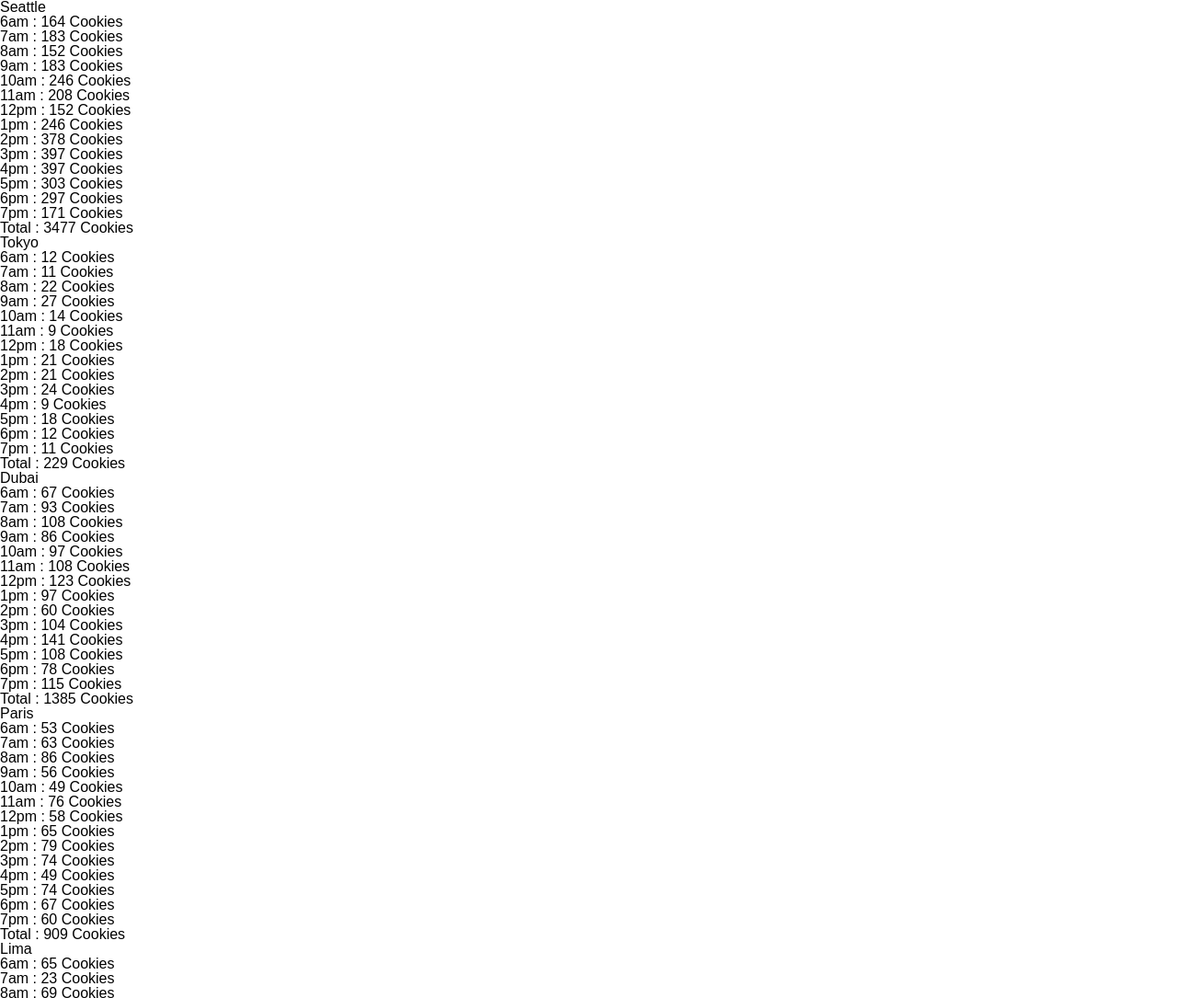
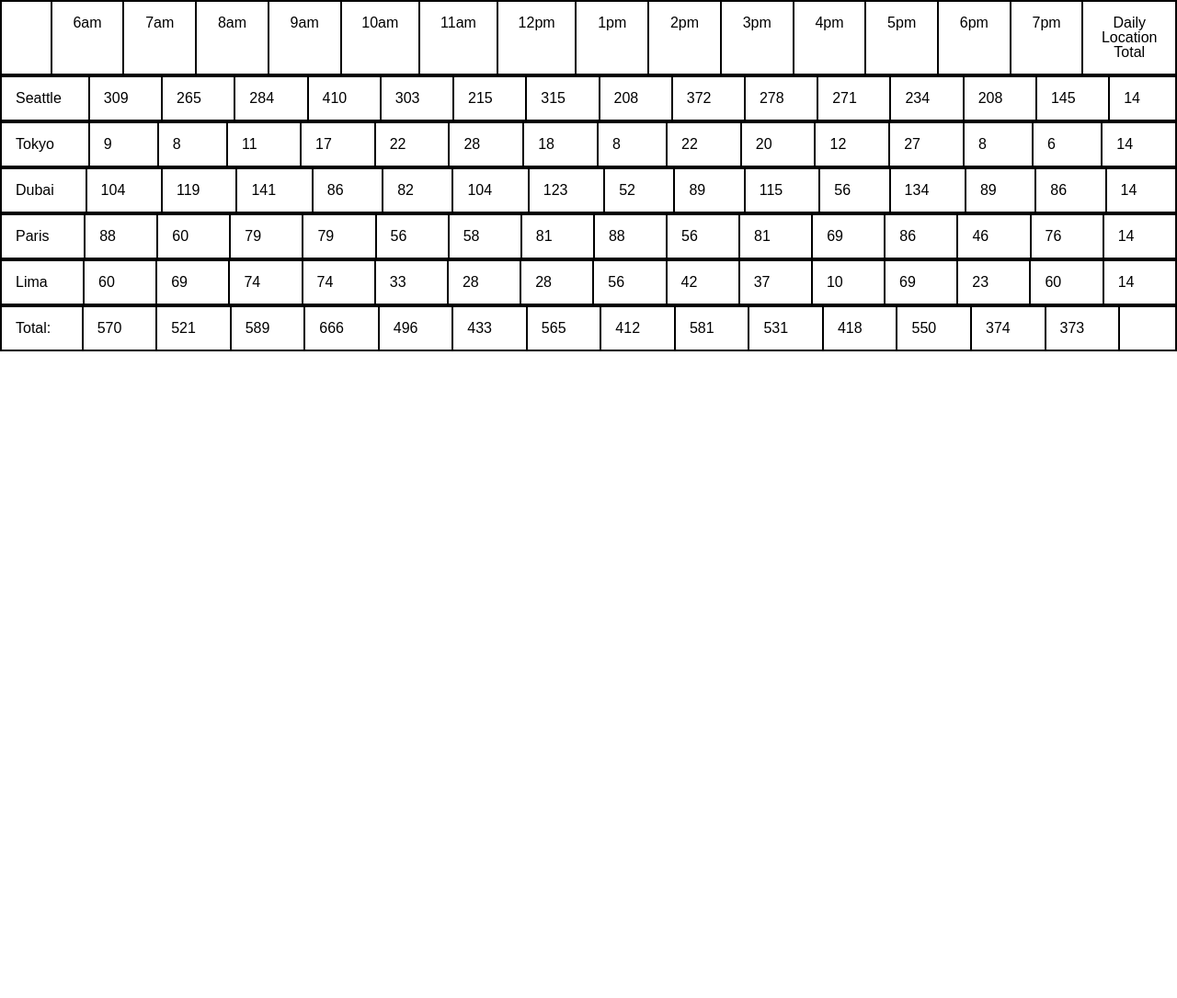
Before and after one commit to abdullahnazzal/cookieStand, a plain HTML site: page sales.html in a window 1280 px wide. Shown: the top 1085 px of the page at 92% size. After the commit the page ends 800 px from the top, so only its background shows below. Drawn offline with Linux system fonts and the light colour scheme.

Commit message:
add Constructor

```diff
--- a/CSS/style.css
+++ b/CSS/style.css
@@ -4,3 +4,24 @@
   img {
     width: 100px;
   }
+  table,tr,th{
+    padding: 15px;;
+    border: 2px solid black;
+    border-collapse: collapse;
+    width: 100px;
+
+  }
+  table,tr,td{
+    padding: 15px;;
+    border: 2px solid black;
+    border-collapse: collapse;
+    width: 100px;
+
+  }
+  table {
+    border-spacing: 50px;
+    width:100%;
+  }
+  th td {
+    text-align: center;
+  }
--- a/JS/app.js
+++ b/JS/app.js
@@ -4,268 +4,138 @@
 
 let hours = ['6am', '7am', '8am', '9am', '10am', '11am', '12pm', '1pm', '2pm', '3pm', '4pm', '5pm', '6pm', '7pm'];
 
-let Seattle = {
-    loc: "Seattle",
-    minCust: 23,
-    maxCust: 65,
-    avgCust: 6.3,
-    total: 0,
-    customerNumberPerHours: [],
-    cookiesNumberPerHours: [],
-    custRandom: function () {
+let listOfShops = [];
+function firstRaw() {
+    let divEL = document.getElementById("list1");
+    let tableEl = document.createElement("table");
+    divEL.appendChild(tableEl);
+    let trEl = document.createElement("tr");
+    tableEl.appendChild(trEl);
+    let tdEl1 = document.createElement("th");
+    tdEl1.textContent = "                           ";
+    trEl.appendChild(tdEl1);
+    for (let i = 0; i < hours.length; i++) {
+        let thEl = document.createElement("th");
+        thEl.textContent = hours[i];
+        trEl.appendChild(thEl);
+    }
+    let thEl2 = document.createElement("th");
+    thEl2.textContent = "Daily Location Total";
+    trEl.appendChild(thEl2);
+};
+function lastRaw() {
+    let divEL = document.getElementById("list1");
+    let tableEl = document.createElement("table");
+    divEL.appendChild(tableEl);
+    let trEl = document.createElement("tr");
+    tableEl.appendChild(trEl);
+    let tdEl1 = document.createElement("td");
+    tdEl1.textContent = "Total: ";
+    trEl.appendChild(tdEl1);
+    for (let i = 0; i < hours.length; i++) {
+        let thEl = document.createElement("td");
+            thEl.textContent =listOfShops[0].cookiesNumberPerHours[i]+listOfShops[1].cookiesNumberPerHours[i]+listOfShops[2].cookiesNumberPerHours[i]+listOfShops[3].cookiesNumberPerHours[i]+listOfShops[4].cookiesNumberPerHours[i];;
+            trEl.appendChild(thEl);
+    }
+    let tdEl2 = document.createElement("td");
+    tdEl2.textContent = "                 ";
+    trEl.appendChild(tdEl2);
+
+};
+
+
+function Shop(shopName, minCust, maxCust, avgCust) {
+    this.shopName = shopName;
+    this.minCust = minCust;
+    this.maxCust = maxCust;
+    this.avgCust = avgCust;
+    this.total = 0;
+    this.customerNumberPerHours = [];
+    this.cookiesNumberPerHours = [];
+    this.totalCookiesNumberPerHours = [];
+    this.hourlySales = [];
+    listOfShops.push(this);
+}
+Shop.prototype.csutRandom = function () {
     for (let i = 0; i < hours.length; i++) {
         let min = Math.ceil(this.minCust);
         let max = Math.floor(this.maxCust);
         let randCust = Math.floor(Math.random() * (max - min + 1) + min);
         this.customerNumberPerHours.push(randCust);
     }
-
-    },
-    cookiesRandom: function () {
+}
+Shop.prototype.cookiesRandom = function () {
     for (let i = 0; i < hours.length; i++) {
         this.cookiesNumberPerHours[i] = Math.ceil(this.customerNumberPerHours[i] * this.avgCust);
-            this.total+=this.cookiesNumberPerHours[i];
+        this.total += this.cookiesNumberPerHours[i];
 
     }
-    },
-    render: function () {
+}
+
+Shop.prototype.render = function () {
     let divEL = document.getElementById("list1");
-        let h2EL = document.createElement("h2");
-        h2EL.textContent = this.loc;
-
-        divEL.appendChild(h2EL)
-        let ulEL = document.createElement("ul");
-        divEL.appendChild(ulEL);
+    let tableEl = document.createElement("table");
+    divEL.appendChild(tableEl);
+    let trEl = document.createElement("tr");
+    tableEl.appendChild(trEl);
+    let tdEl1 = document.createElement("td");
+    tdEl1.textContent = this.shopName;
+    trEl.appendChild(tdEl1);
     for (let i = 0; i < hours.length; i++) {
-            let liEL = document.createElement("li");
-            liEL.textContent = hours[i] +" : " +this.cookiesNumberPerHours[i]+" Cookies";
-            ulEL.appendChild(liEL);
+        let tdEl = document.createElement("td");
+        tdEl.textContent =this.cookiesNumberPerHours[i];
+        trEl.appendChild(tdEl);
     }
-        let liTotalEL = document.createElement("li");
-        liTotalEL.textContent="Total : "+this.total+" Cookies";
-        ulEL.appendChild(liTotalEL);
-
-
+    let tdEl2 = document.createElement("td");
+    tdEl2.textContent = hours.length;
+    trEl.appendChild(tdEl2);
 
 
 
 
 }
+let seattle = new Shop("Seattle", 23, 65, 6.3);
+let tokyo = new Shop("Tokyo", 3, 24, 1.2);
+let dubai = new Shop("Dubai", 11, 38, 3.7);
+let paris = new Shop("Paris", 20, 38, 2.3);
+let lima = new Shop("Lima", 2, 16, 4.6);
+seattle.csutRandom();
+seattle.cookiesRandom();
+tokyo.csutRandom();
+tokyo.cookiesRandom();
+dubai.csutRandom();
+dubai.cookiesRandom();
+seattle.csutRandom();
+seattle.cookiesRandom();
+paris.csutRandom();
+paris.cookiesRandom();
+lima.csutRandom();
+lima.cookiesRandom();
+console.log(tokyo);
+firstRaw();
+seattle.render();
+tokyo.render();
+dubai.render();
+paris.render();
+lima.render();
+lastRaw();
 
+//trEl.appendChild(thEl);
 
-}
-//console.log(Seattle);
-Seattle.custRandom();
-Seattle.cookiesRandom();
-Seattle.render();
-//Seattle.cookiesRandom();
-console.log(Seattle);
+    // thEl.textContent="asdas";
 
-let Tokyo = {
-    loc: "Tokyo",
-    minCust: 3,
-    maxCust: 24,
-    avgCust: 1.2,
-    total: 0,
-    customerNumberPerHours: [],
-    cookiesNumberPerHours: [],
-    custRandom: function () {
-        for (let i = 0; i < hours.length; i++) {
-            let min = Math.ceil(this.minCust);
-            let max = Math.floor(this.maxCust);
-            let randCust = Math.floor(Math.random() * (max - min + 1) + min);
-            this.customerNumberPerHours.push(randCust);
-        }
+    // let divEL = document.getElementById("list1");
+    // let h2EL = document.createElement("h2");
+    // h2EL.textContent = this.loc;
 
-    },
-    cookiesRandom: function () {
-        for (let i = 0; i < hours.length; i++) {
-            this.cookiesNumberPerHours[i] = Math.ceil(this.customerNumberPerHours[i] * this.avgCust);
-            this.total+=this.cookiesNumberPerHours[i];
-
-
-        }
-        //this.cookiesNumberPerHours[0]=customerNumberPerHours[0]*avgCust;
-    },
-    render: function () {
-        let divEL = document.getElementById("list1");
-        let h2EL = document.createElement("h2");
-        h2EL.textContent = this.loc;
-
-        divEL.appendChild(h2EL)
-        let ulEL = document.createElement("ul");
-        divEL.appendChild(ulEL);
-        for (let i = 0; i < hours.length; i++) {
-            let liEL = document.createElement("li");
-            liEL.textContent = hours[i] +" : " +this.cookiesNumberPerHours[i]+" Cookies";
-            ulEL.appendChild(liEL);
-        }
-
-        let liTotalEL = document.createElement("li");
-        liTotalEL.textContent="Total : "+this.total+" Cookies";
-        ulEL.appendChild(liTotalEL);
-    }
-}
-//console.log(Seattle);
-Tokyo.custRandom();
-Tokyo.cookiesRandom();
-Tokyo.render();
-//Seattle.cookiesRandom();
-console.log(Tokyo);
-
-let Dubai = {
-    loc: "Dubai",
-    minCust: 11,
-    maxCust: 38,
-    avgCust: 3.7,
-    total: 0,
-    customerNumberPerHours: [],
-    cookiesNumberPerHours: [],
-    custRandom: function () {
-        for (let i = 0; i < hours.length; i++) {
-            let min = Math.ceil(this.minCust);
-            let max = Math.floor(this.maxCust);
-            let randCust = Math.floor(Math.random() * (max - min + 1) + min);
-            this.customerNumberPerHours.push(randCust);
-        }
-
-    },
-    cookiesRandom: function () {
-        for (let i = 0; i < hours.length; i++) {
-            this.cookiesNumberPerHours[i] = Math.ceil(this.customerNumberPerHours[i] * this.avgCust);
-            this.total+=this.cookiesNumberPerHours[i];
-
-
-        }
-        //this.cookiesNumberPerHours[0]=customerNumberPerHours[0]*avgCust;
-    },
-    render: function () {
-        let divEL = document.getElementById("list1");
-        let h2EL = document.createElement("h2");
-        h2EL.textContent = this.loc;
-
-        divEL.appendChild(h2EL)
-        let ulEL = document.createElement("ul");
-        divEL.appendChild(ulEL);
-        for (let i = 0; i < hours.length; i++) {
-            let liEL = document.createElement("li");
-            liEL.textContent = hours[i] +" : " +this.cookiesNumberPerHours[i]+" Cookies";
-            ulEL.appendChild(liEL);
-        }
-
-        let liTotalEL = document.createElement("li");
-        liTotalEL.textContent="Total : "+this.total+" Cookies";
-        ulEL.appendChild(liTotalEL);
-    }
-}
-//console.log(Seattle);
-Dubai.custRandom();
-Dubai.cookiesRandom();
-Dubai.render();
-//Seattle.cookiesRandom();
-console.log(Dubai);
-
-let Paris = {
-    loc: "Paris",
-    minCust: 20,
-    maxCust: 38,
-    avgCust: 2.3,
-    total: 0,
-    customerNumberPerHours: [],
-    cookiesNumberPerHours: [],
-    custRandom: function () {
-        for (let i = 0; i < hours.length; i++) {
-            let min = Math.ceil(this.minCust);
-            let max = Math.floor(this.maxCust);
-            let randCust = Math.floor(Math.random() * (max - min + 1) + min);
-            this.customerNumberPerHours.push(randCust);
-        }
-
-    },
-    cookiesRandom: function () {
-        for (let i = 0; i < hours.length; i++) {
-            this.cookiesNumberPerHours[i] = Math.ceil(this.customerNumberPerHours[i] * this.avgCust);
-            this.total+=this.cookiesNumberPerHours[i];
-
-
-        }
-        //this.cookiesNumberPerHours[0]=customerNumberPerHours[0]*avgCust;
-    },
-    render: function () {
-        let divEL = document.getElementById("list1");
-        let h2EL = document.createElement("h2");
-        h2EL.textContent = this.loc;
-
-        divEL.appendChild(h2EL)
-        let ulEL = document.createElement("ul");
-        divEL.appendChild(ulEL);
-        for (let i = 0; i < hours.length; i++) {
-            let liEL = document.createElement("li");
-            liEL.textContent = hours[i] +" : " +this.cookiesNumberPerHours[i]+" Cookies";
-            ulEL.appendChild(liEL);
-        }
-
-        let liTotalEL = document.createElement("li");
-        liTotalEL.textContent="Total : "+this.total+" Cookies";
-        ulEL.appendChild(liTotalEL);
-    }
-}
-//console.log(Seattle);
-Paris.custRandom();
-Paris.cookiesRandom();
-Paris.render();
-//Seattle.cookiesRandom();
-console.log(Paris);
-
-
-let Lima = {
-    loc: "Lima",
-    minCust: 2,
-    maxCust: 16,
-    avgCust: 4.6,
-    total: 0,
-    customerNumberPerHours: [],
-    cookiesNumberPerHours: [],
-    custRandom: function () {
-        for (let i = 0; i < hours.length; i++) {
-            let min = Math.ceil(this.minCust);
-            let max = Math.floor(this.maxCust);
-            let randCust = Math.floor(Math.random() * (max - min + 1) + min);
-            this.customerNumberPerHours.push(randCust);
-        }
-
-    },
-    cookiesRandom: function () {
-        for (let i = 0; i < hours.length; i++) {
-            this.cookiesNumberPerHours[i] = Math.ceil(this.customerNumberPerHours[i] * this.avgCust);
-            this.total+=this.cookiesNumberPerHours[i];
-
-
-        }
-        //this.cookiesNumberPerHours[0]=customerNumberPerHours[0]*avgCust;
-    },
-    render: function () {
-        let divEL = document.getElementById("list1");
-        let h2EL = document.createElement("h2");
-        h2EL.textContent = this.loc;
-
-        divEL.appendChild(h2EL)
-        let ulEL = document.createElement("ul");
-        divEL.appendChild(ulEL);
-        for (let i = 0; i < hours.length; i++) {
-            let liEL = document.createElement("li");
-            liEL.textContent = hours[i] +" : " +this.cookiesNumberPerHours[i]+" Cookies";
-            ulEL.appendChild(liEL);
-        }
-
-        let liTotalEL = document.createElement("li");
-        liTotalEL.textContent="Total : "+this.total+" Cookies";
-        ulEL.appendChild(liTotalEL);
-    }
-}
-//console.log(Seattle);
-Lima.custRandom();
-Lima.cookiesRandom();
-Lima.render();
-//Seattle.cookiesRandom();
-console.log(Lima);
+    // divEL.appendChild(h2EL)
+    // let ulEL = document.createElement("ul");
+    // divEL.appendChild(ulEL);
+    // for (let i = 0; i < hours.length; i++) {
+    //     let liEL = document.createElement("li");
+    //     liEL.textContent = hours[i] + " : " + this.cookiesNumberPerHours[i] + " Cookies";
+    //     ulEL.appendChild(liEL);
+    // }
+    // let liTotalEL = document.createElement("li");
+    // liTotalEL.textContent = "Total : " + this.total + " Cookies";
+    // ulEL.appendChild(liTotalEL);
```
Lines whose indentation alone changed are shown as unchanged.
